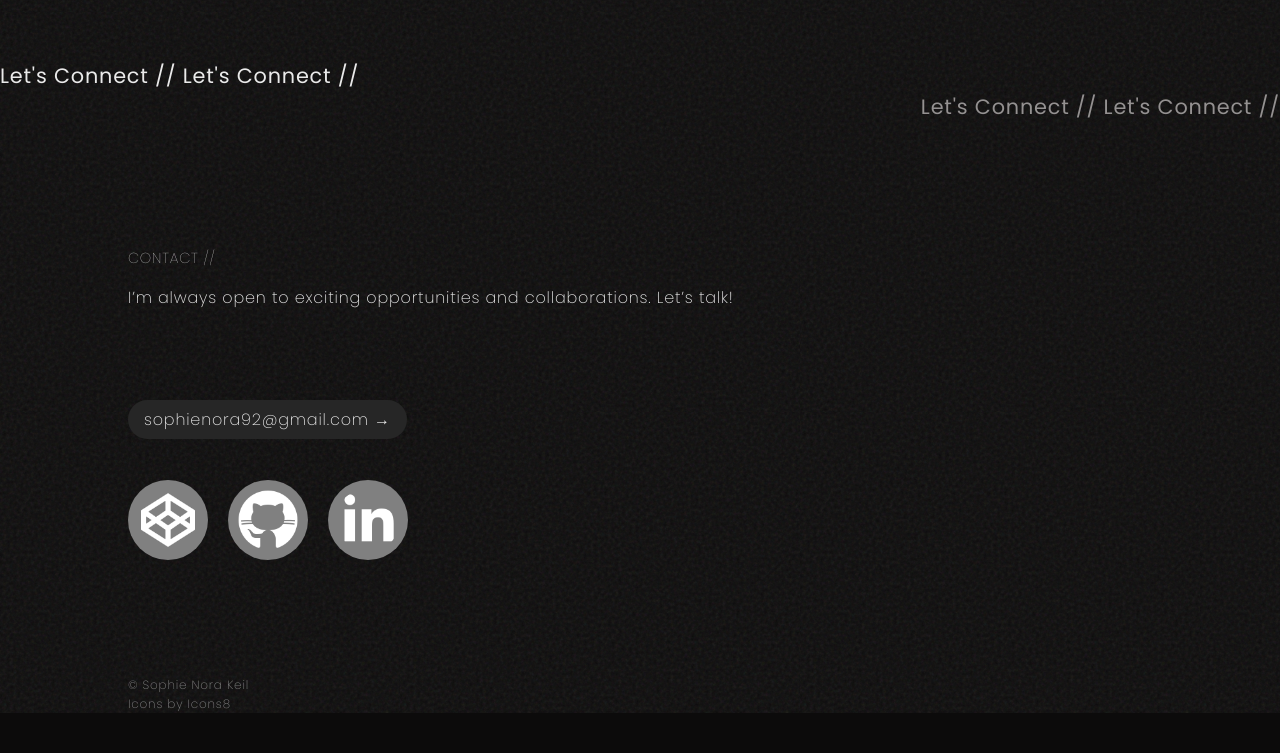
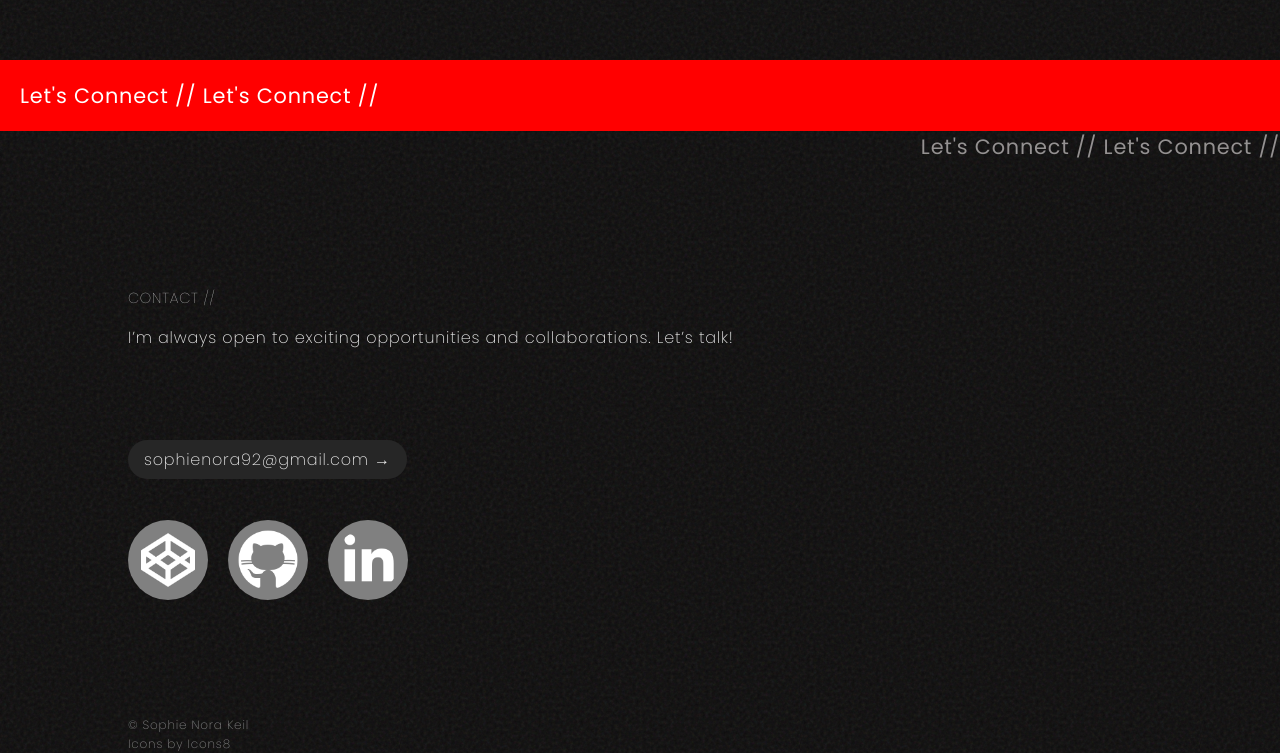
Before and after one commit to zofienora/portfolio-v032025, a React (Vite) app: page / in a window 1280 px wide. Shown: the part 2388-3141 px from the top of the page. Before the commit the page ends 3101 px from the top, so only its background shows below. Built offline with nearby package versions, Linux system fonts and the light colour scheme.

Commit message:
trying a scroll behavior

```diff
--- a/package.json
+++ b/package.json
@@ -10,6 +10,7 @@
     "preview": "vite preview"
   },
   "dependencies": {
+    "framer-motion": "^12.5.0",
     "react": "^19.0.0",
     "react-dom": "^19.0.0"
   },
--- a/src/App.css
+++ b/src/App.css
@@ -78,6 +78,17 @@ header {
   text-align: right;
 }
 
+
+/* letsconnect */
+
+.letsconnect-first {
+  background: red; /* Just for testing */
+  padding: 20px;
+  color: white;
+}
+
+
+
 /* contact */
 
 .connect-container {
--- a/src/App.jsx
+++ b/src/App.jsx
@@ -4,6 +4,7 @@ import Header from "./components/Header";
 import About from "./components/About";
 import Projects from "./components/Projects";
 import Contact from "./components/Contact";
+import Letsconnect from './components/Letsconnect';
 import { useEffect } from "react";
 
 function App() {
@@ -18,6 +19,7 @@ function App() {
       <Header />
       <About />
       <Projects />
+      <Letsconnect />
       <Contact />
     </>
   )
--- a/src/components/Contact.jsx
+++ b/src/components/Contact.jsx
@@ -6,6 +6,10 @@ import githubWhite from "../assets/github-white.png";
 import githubBlack from "../assets/github-black.png";
 import linkedinWhite from "../assets/linkedin-white.png";
 import linkedinBlack from "../assets/linkedin-black.png";
+
+
+
+
 
 function Contact() {
     const [codepenlogo, setCodepenLogo] = useState(codepenWhite);
@@ -17,10 +21,6 @@ function Contact() {
 
     return (
       <>
-      <div className="letsconnect">
-        <div className="letsconnect-first">Let's Connect // Let's Connect // </div>
-        <div className="letsconnect-second">Let's Connect // Let's Connect // </div>
-      </div>
 
       <div className="container connect-container">
         <p className="main_hi">Contact //</p>
@@ -120,4 +120,4 @@ function Contact() {
     )
   }
 
-  export default Contact;
+  export default Contact
--- /dev/null
+++ b/src/components/Letsconnect.jsx
@@ -0,0 +1,30 @@
+import { motion } from "framer-motion";
+
+
+function Letsconnect() {
+    return (
+        <div className="letsconnect">
+            <motion.div
+                className="letsconnect-first"
+                initial={{ x: "-100%", opacity: 0 }}  // Moves it further off-screen
+                whileInView={{ x: 0, opacity: 1 }}
+                transition={{ duration: 1, ease: "easeOut" }}
+                viewport={{ once: false, amount: 0.2 }}
+            >
+                Let's Connect // Let's Connect //
+            </motion.div>
+
+            <motion.div
+                className="letsconnect-second"
+                initial={{ x: "100%", opacity: 0 }}
+                whileInView={{ x: 0, opacity: 1 }}
+                transition={{ duration: 0.8, ease: "easeOut" }}
+                viewport={{ once: true }}
+            >
+                Let's Connect // Let's Connect //
+            </motion.div>
+        </div>
+    )
+}
+
+export default Letsconnect
```
Also changed, not shown: 1 other file (tests, documents, lock files or other folders).
